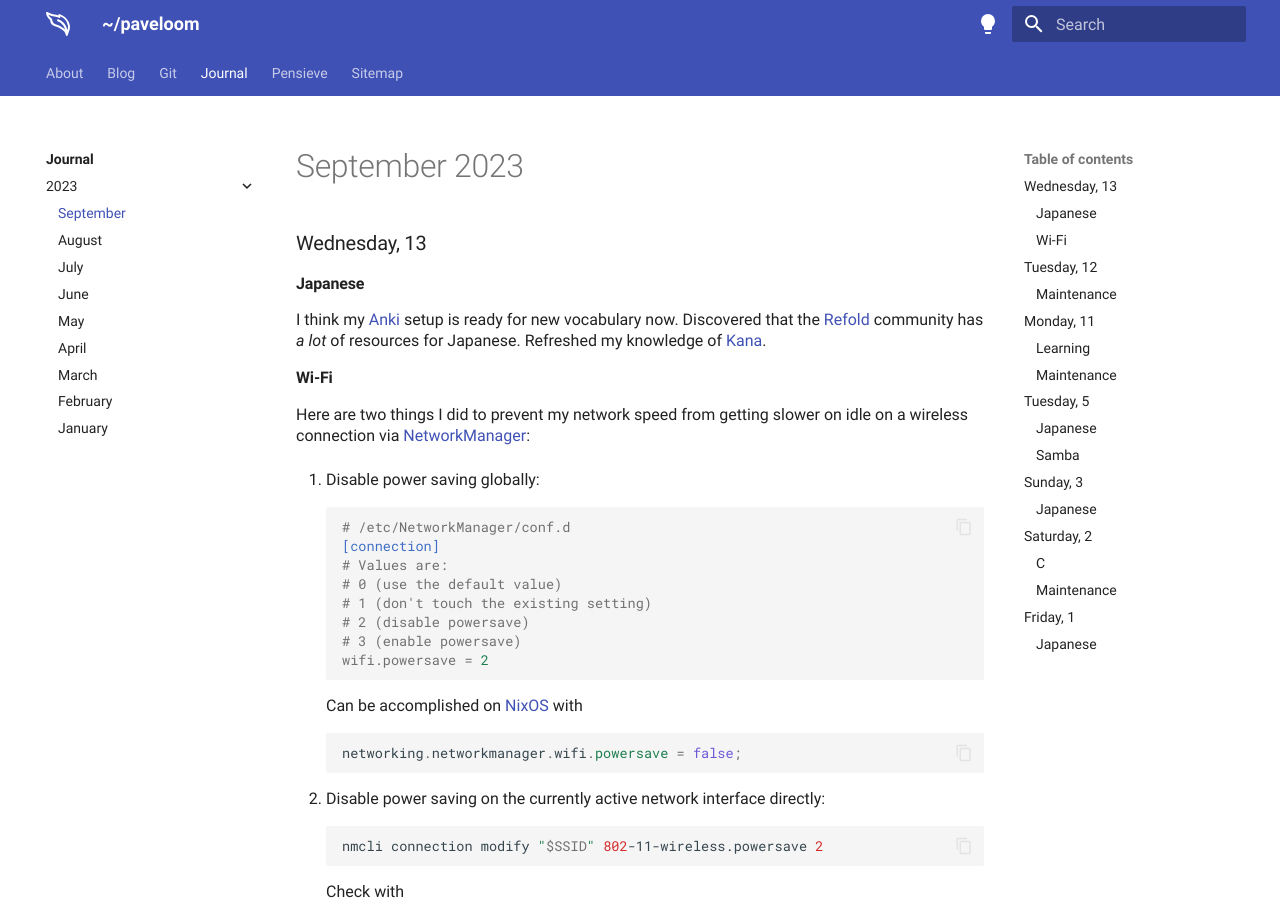
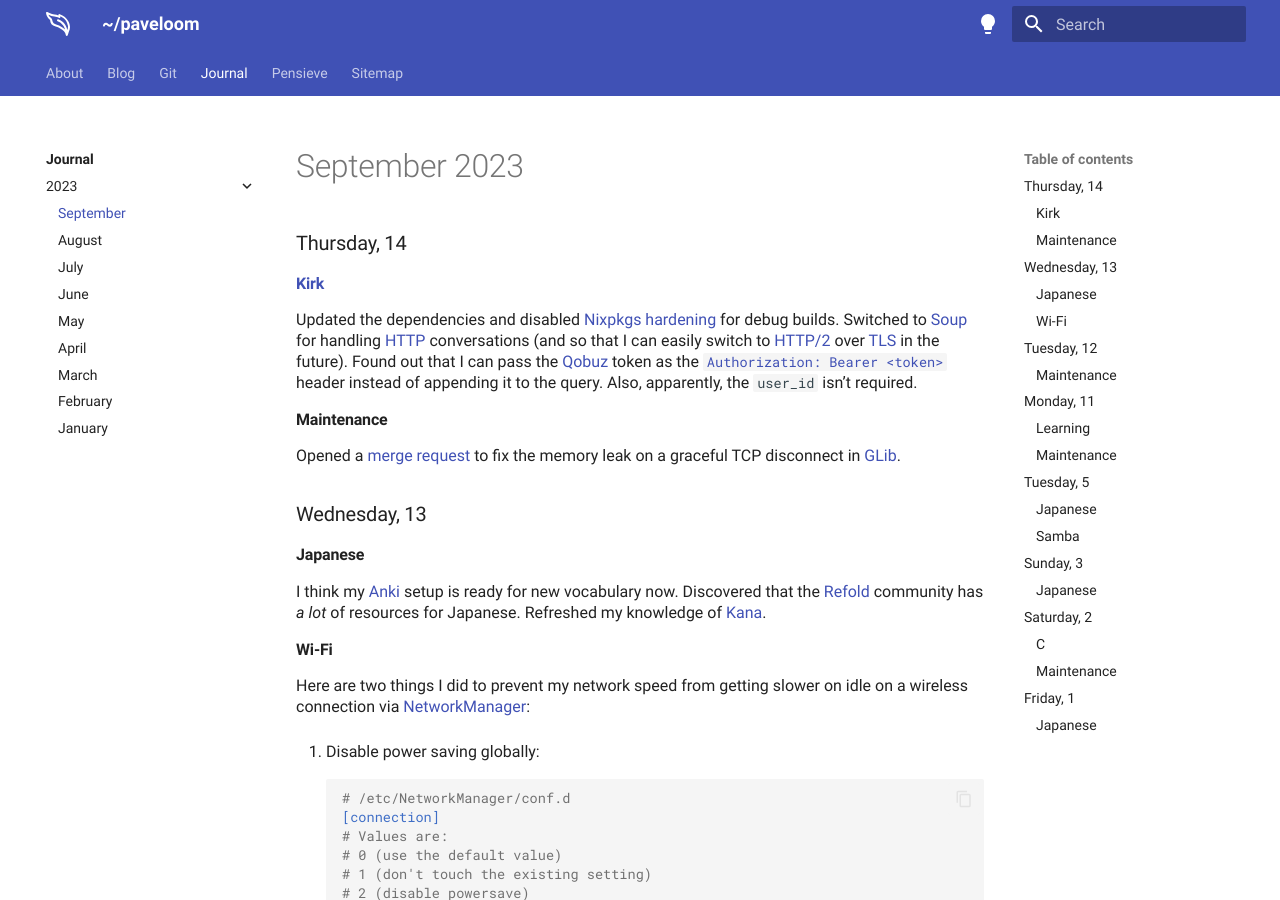
Before and after one commit to paveloom/paveloom.dev, an MkDocs documentation site: the page built from content/journal/2023/september.md, in a window 1280 px wide and 900 px high. Built offline with MkDocs 1.6.1 and Material for MkDocs 9.7.7, drawn with Linux system fonts in a browser that asks for light colours.

Commit message:
Journal: add the September, 14 entry.

```diff
--- a/content/journal/2023/september.md
+++ b/content/journal/2023/september.md
@@ -1,4 +1,14 @@
 # September 2023
+
+### Thursday, 14 {#14}
+
+#### [Kirk](../../git.md#kirk) {#14#kirk}
+
+Updated the dependencies and disabled [Nixpkgs hardening](https://nixos.org/manual/nixpkgs/stable/#sec-hardening-in-nixpkgs) for debug builds. Switched to [Soup](https://libsoup.org/libsoup-3.0) for handling [HTTP](https://en.wikipedia.org/wiki/HTTP) conversations (and so that I can easily switch to [HTTP/2](https://en.wikipedia.org/wiki/HTTP/2) over [TLS](https://en.wikipedia.org/wiki/Transport_Layer_Security) in the future). Found out that I can pass the [Qobuz](https://www.qobuz.com) token as the [`Authorization: Bearer <token>`](https://developer.mozilla.org/en-US/docs/Web/HTTP/Authentication) header instead of appending it to the query. Also, apparently, the `user_id` isn't required.
+
+#### Maintenance {#14#maintenance}
+
+Opened a [merge request](https://gitlab.gnome.org/GNOME/glib/-/merge_requests/3583) to fix the memory leak on a graceful TCP disconnect in [GLib](https://docs.gtk.org/glib).
 
 ### Wednesday, 13 {#13}
 
```
